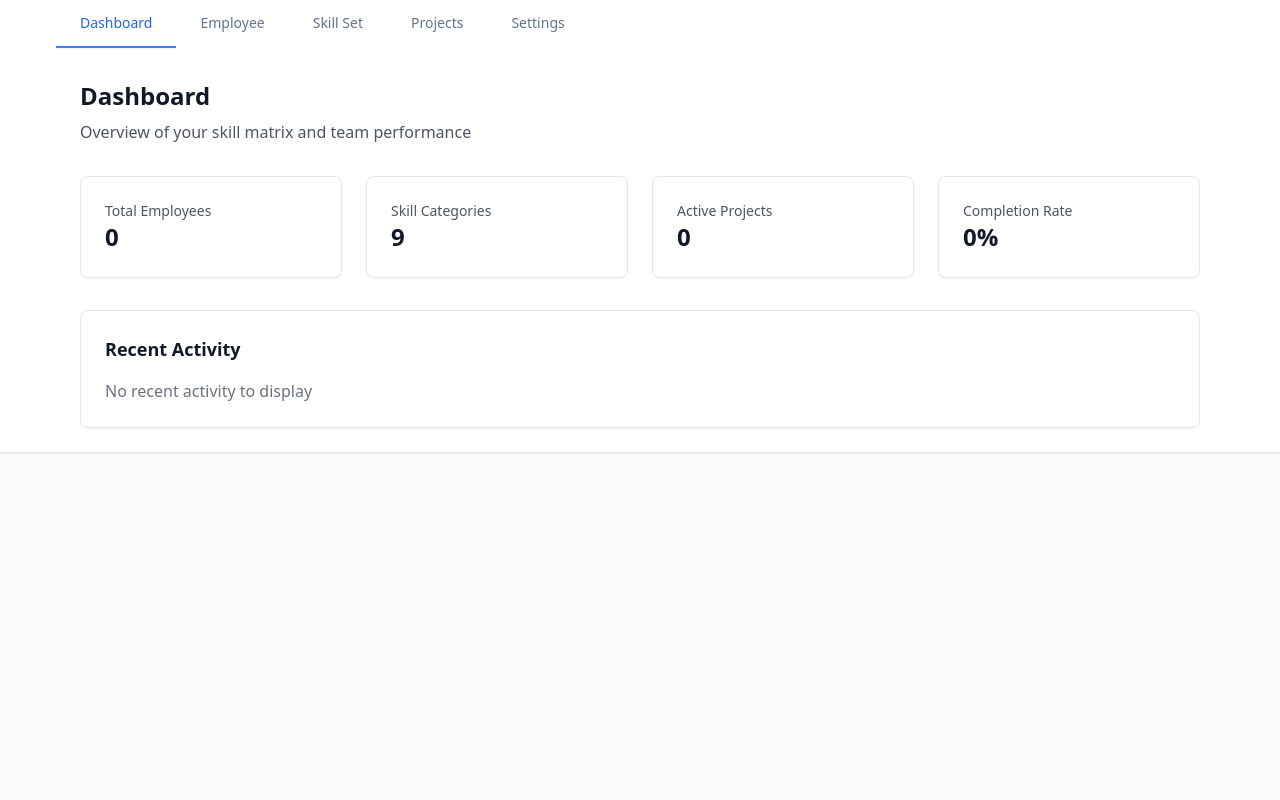
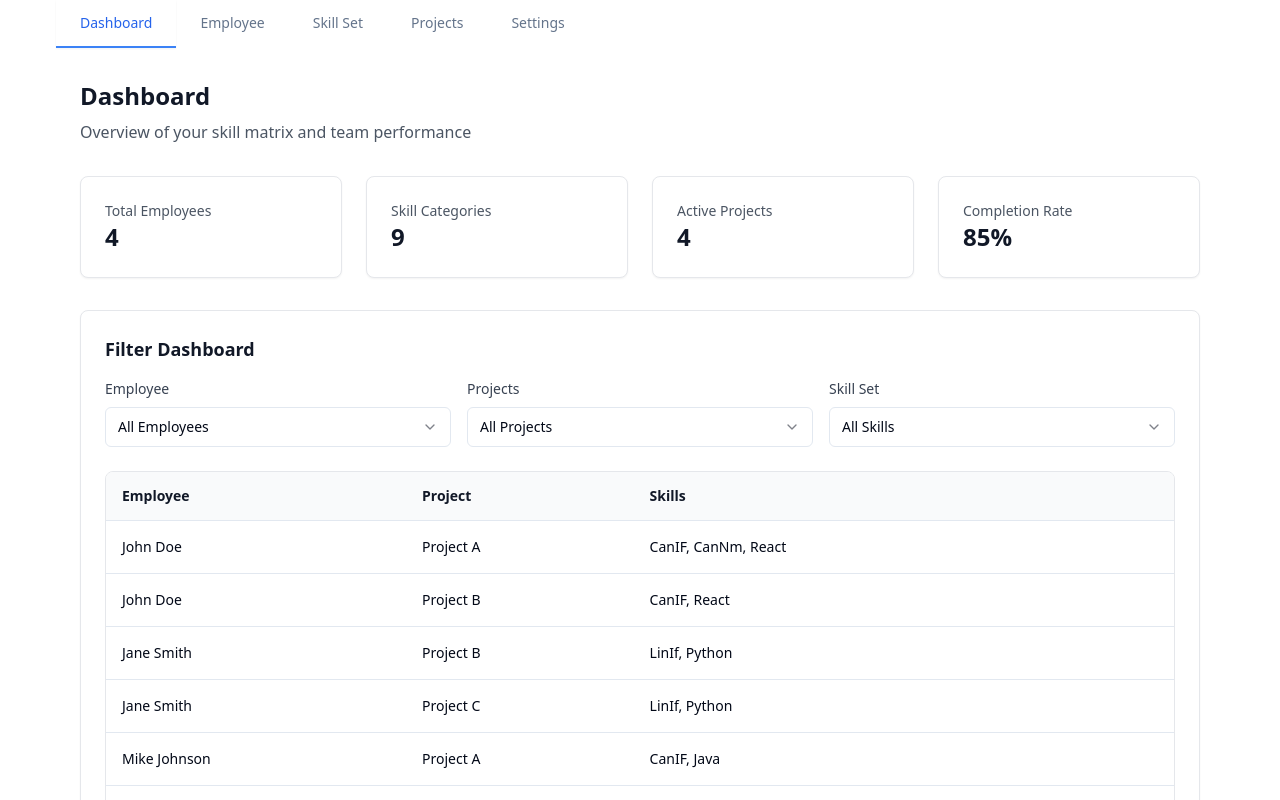
Before and after one commit to shalinisajeev-rt/rti-skill-vault-shalinin, a React (Vite) app: page / in a window 1280 px wide. Shown: the top 800 px of the page. Built offline with nearby package versions, Linux system fonts and the light colour scheme.

Commit message:
Add dashboard filters
Implement dynamic filters for Employee, Projects, and Skill Set on the dashboard. Filters will interact to show relevant data based on selections, with a default "All" option for each.

```diff
--- a/src/components/Dashboard.tsx
+++ b/src/components/Dashboard.tsx
@@ -1,7 +1,136 @@
 
-import React from 'react';
+import React, { useState, useMemo } from 'react';
+import {
+  Select,
+  SelectContent,
+  SelectItem,
+  SelectTrigger,
+  SelectValue,
+} from '@/components/ui/select';
+import {
+  Table,
+  TableBody,
+  TableCell,
+  TableHead,
+  TableHeader,
+  TableRow,
+} from '@/components/ui/table';
+
+// Mock data - in a real app, this would come from your data store/API
+const mockEmployees = [
+  { id: '1', name: 'John Doe', projects: ['Project A', 'Project B'], skills: ['CanIF', 'CanNm', 'React'] },
+  { id: '2', name: 'Jane Smith', projects: ['Project B', 'Project C'], skills: ['LinIf', 'Python', 'Docker'] },
+  { id: '3', name: 'Mike Johnson', projects: ['Project A'], skills: ['CanIF', 'Java', 'Jenkins'] },
+  { id: '4', name: 'Sarah Wilson', projects: ['Project C', 'Project D'], skills: ['EthIf', 'JavaScript', 'Kubernetes'] },
+];
+
+const mockProjects = [
+  { id: 'proj1', name: 'Project A', employees: ['John Doe', 'Mike Johnson'], skills: ['CanIF', 'CanNm', 'React', 'Java'] },
+  { id: 'proj2', name: 'Project B', employees: ['John Doe', 'Jane Smith'], skills: ['CanIF', 'LinIf', 'React', 'Python'] },
+  { id: 'proj3', name: 'Project C', employees: ['Jane Smith', 'Sarah Wilson'], skills: ['LinIf', 'EthIf', 'Python', 'JavaScript'] },
+  { id: 'proj4', name: 'Project D', employees: ['Sarah Wilson'], skills: ['EthIf', 'JavaScript', 'Kubernetes'] },
+];
+
+const allSkills = ['CanIF', 'CanNm', 'LinIf', 'EthIf', 'React', 'Python', 'Java', 'JavaScript', 'Docker', 'Jenkins', 'Kubernetes'];
 
 const Dashboard = () => {
+  const [selectedEmployee, setSelectedEmployee] = useState('all');
+  const [selectedProject, setSelectedProject] = useState('all');
+  const [selectedSkill, setSelectedSkill] = useState('all');
+
+  // Dynamic filtering logic
+  const filteredData = useMemo(() => {
+    let employees = [...mockEmployees];
+    let projects = [...mockProjects];
+    let skills = [...allSkills];
+
+    // Filter based on selected employee
+    if (selectedEmployee !== 'all') {
+      const employee = employees.find(emp => emp.id === selectedEmployee);
+      if (employee) {
+        projects = projects.filter(proj => employee.projects.includes(proj.name));
+        skills = employee.skills;
+      }
+    }
+
+    // Filter based on selected project
+    if (selectedProject !== 'all') {
+      const project = projects.find(proj => proj.id === selectedProject);
+      if (project) {
+        employees = employees.filter(emp => project.employees.includes(emp.name));
+        skills = project.skills;
+      }
+    }
+
+    // Filter based on selected skill
+    if (selectedSkill !== 'all') {
+      employees = employees.filter(emp => emp.skills.includes(selectedSkill));
+      projects = projects.filter(proj => proj.skills.includes(selectedSkill));
+    }
+
+    return { employees, projects, skills };
+  }, [selectedEmployee, selectedProject, selectedSkill]);
+
+  // Get table data based on current filters
+  const tableData = useMemo(() => {
+    const data = [];
+    const { employees, projects } = filteredData;
+
+    employees.forEach(employee => {
+      const employeeProjects = projects.filter(proj =>
+        employee.projects.includes(proj.name) &&
+        (selectedProject === 'all' || proj.id === selectedProject)
+      );
+
+      if (employeeProjects.length === 0) {
+        data.push({
+          employee: employee.name,
+          project: 'No matching projects',
+          skills: employee.skills.filter(skill =>
+            selectedSkill === 'all' || skill === selectedSkill
+          ).join(', ') || 'No matching skills'
+        });
+      } else {
+        employeeProjects.forEach(project => {
+          data.push({
+            employee: employee.name,
+            project: project.name,
+            skills: employee.skills.filter(skill =>
+              project.skills.includes(skill) &&
+              (selectedSkill === 'all' || skill === selectedSkill)
+            ).join(', ') || 'No matching skills'
+          });
+        });
+      }
+    });
+
+    return data;
+  }, [filteredData, selectedProject, selectedSkill]);
+
+  const handleEmployeeChange = (value: string) => {
+    setSelectedEmployee(value);
+    if (value !== 'all') {
+      setSelectedProject('all');
+      setSelectedSkill('all');
+    }
+  };
+
+  const handleProjectChange = (value: string) => {
+    setSelectedProject(value);
+    if (value !== 'all') {
+      setSelectedEmployee('all');
+      setSelectedSkill('all');
+    }
+  };
+
+  const handleSkillChange = (value: string) => {
+    setSelectedSkill(value);
+    if (value !== 'all') {
+      setSelectedEmployee('all');
+      setSelectedProject('all');
+    }
+  };
+
   return (
     <div className="p-6">
       <div className="max-w-7xl mx-auto">
@@ -15,7 +144,7 @@ const Dashboard = () => {
             <div className="flex items-center">
               <div className="flex-1">
                 <p className="text-sm font-medium text-gray-600">Total Employees</p>
-                <p className="text-2xl font-bold text-gray-900">0</p>
+                <p className="text-2xl font-bold text-gray-900">{mockEmployees.length}</p>
               </div>
             </div>
           </div>
@@ -33,7 +162,7 @@ const Dashboard = () => {
             <div className="flex items-center">
               <div className="flex-1">
                 <p className="text-sm font-medium text-gray-600">Active Projects</p>
-                <p className="text-2xl font-bold text-gray-900">0</p>
+                <p className="text-2xl font-bold text-gray-900">{mockProjects.length}</p>
               </div>
             </div>
           </div>
@@ -42,9 +171,101 @@ const Dashboard = () => {
             <div className="flex items-center">
               <div className="flex-1">
                 <p className="text-sm font-medium text-gray-600">Completion Rate</p>
-                <p className="text-2xl font-bold text-gray-900">0%</p>
+                <p className="text-2xl font-bold text-gray-900">85%</p>
               </div>
             </div>
+          </div>
+        </div>
+
+        {/* Filter Section */}
+        <div className="bg-white p-6 rounded-lg shadow-sm border border-gray-200 mb-6">
+          <h2 className="text-lg font-semibold text-gray-900 mb-4">Filter Dashboard</h2>
+          <div className="grid grid-cols-1 md:grid-cols-3 gap-4 mb-6">
+            {/* Employee Filter */}
+            <div>
+              <label className="block text-sm font-medium text-gray-700 mb-2">Employee</label>
+              <Select value={selectedEmployee} onValueChange={handleEmployeeChange}>
+                <SelectTrigger>
+                  <SelectValue placeholder="Select Employee" />
+                </SelectTrigger>
+                <SelectContent>
+                  <SelectItem value="all">All Employees</SelectItem>
+                  {filteredData.employees.map((employee) => (
+                    <SelectItem key={employee.id} value={employee.id}>
+                      {employee.name}
+                    </SelectItem>
+                  ))}
+                </SelectContent>
+              </Select>
+            </div>
+
+            {/* Project Filter */}
+            <div>
+              <label className="block text-sm font-medium text-gray-700 mb-2">Projects</label>
+              <Select value={selectedProject} onValueChange={handleProjectChange}>
+                <SelectTrigger>
+                  <SelectValue placeholder="Select Project" />
+                </SelectTrigger>
+                <SelectContent>
+                  <SelectItem value="all">All Projects</SelectItem>
+                  {filteredData.projects.map((project) => (
+                    <SelectItem key={project.id} value={project.id}>
+                      {project.name}
+                    </SelectItem>
+                  ))}
+                </SelectContent>
+              </Select>
+            </div>
+
+            {/* Skill Set Filter */}
+            <div>
+              <label className="block text-sm font-medium text-gray-700 mb-2">Skill Set</label>
+              <Select value={selectedSkill} onValueChange={handleSkillChange}>
+                <SelectTrigger>
+                  <SelectValue placeholder="Select Skill" />
+                </SelectTrigger>
+                <SelectContent>
+                  <SelectItem value="all">All Skills</SelectItem>
+                  {filteredData.skills.map((skill) => (
+                    <SelectItem key={skill} value={skill}>
+                      {skill}
+                    </SelectItem>
+                  ))}
+                </SelectContent>
+              </Select>
+            </div>
+          </div>
+
+          {/* Results Table */}
+          <div className="overflow-hidden rounded-lg border border-gray-200">
+            <Table>
+              <TableHeader>
+                <TableRow className="bg-gray-50">
+                  <TableHead className="font-semibold text-gray-900">Employee</TableHead>
+                  <TableHead className="font-semibold text-gray-900">Project</TableHead>
+                  <TableHead className="font-semibold text-gray-900">Skills</TableHead>
+                </TableRow>
+              </TableHeader>
+              <TableBody>
+                {tableData.length > 0 ? (
+                  tableData.map((row, index) => (
+                    <TableRow key={index} className="hover:bg-gray-50">
+                      <TableCell className="font-medium">{row.employee}</TableCell>
+                      <TableCell>{row.project}</TableCell>
+                      <TableCell className="max-w-xs truncate" title={row.skills}>
+                        {row.skills}
+                      </TableCell>
+                    </TableRow>
+                  ))
+                ) : (
+                  <TableRow>
+                    <TableCell colSpan={3} className="text-center py-8 text-gray-500">
+                      No matching records found
+                    </TableCell>
+                  </TableRow>
+                )}
+              </TableBody>
+            </Table>
           </div>
         </div>
 
```
